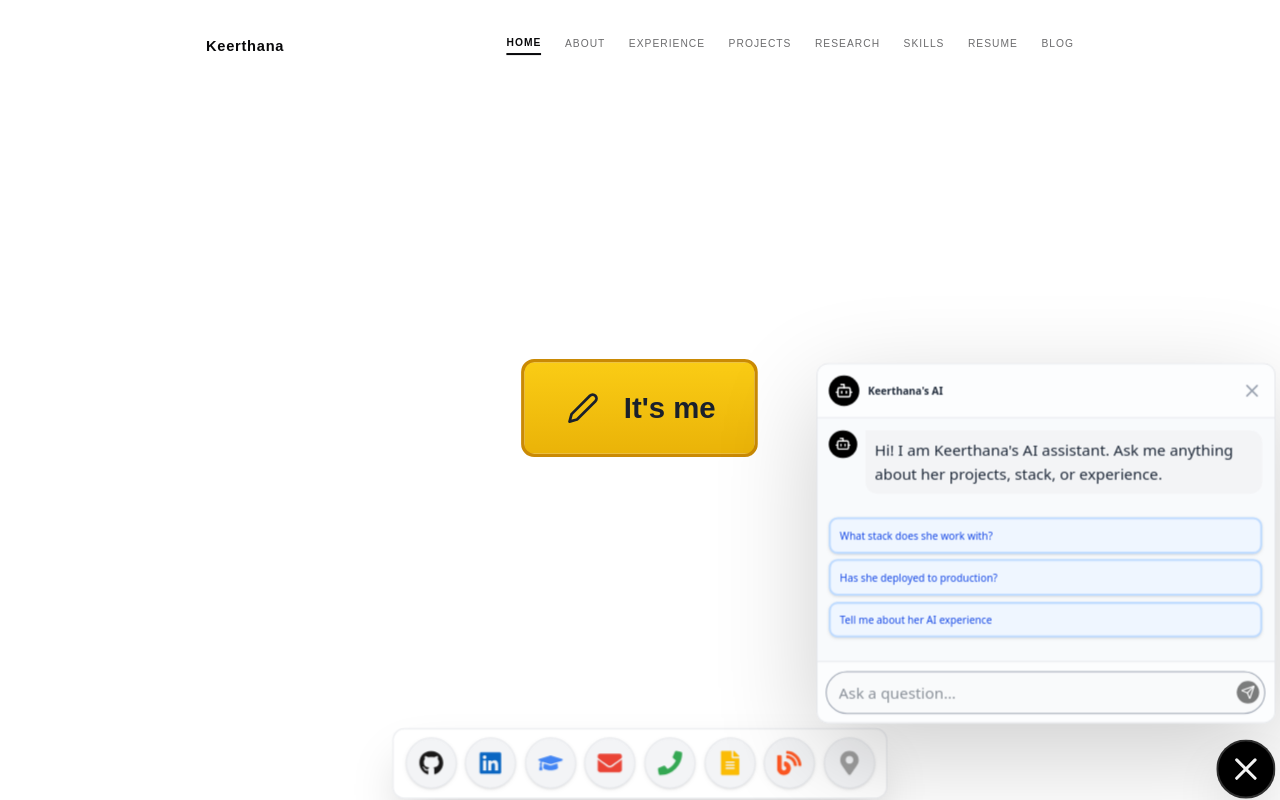
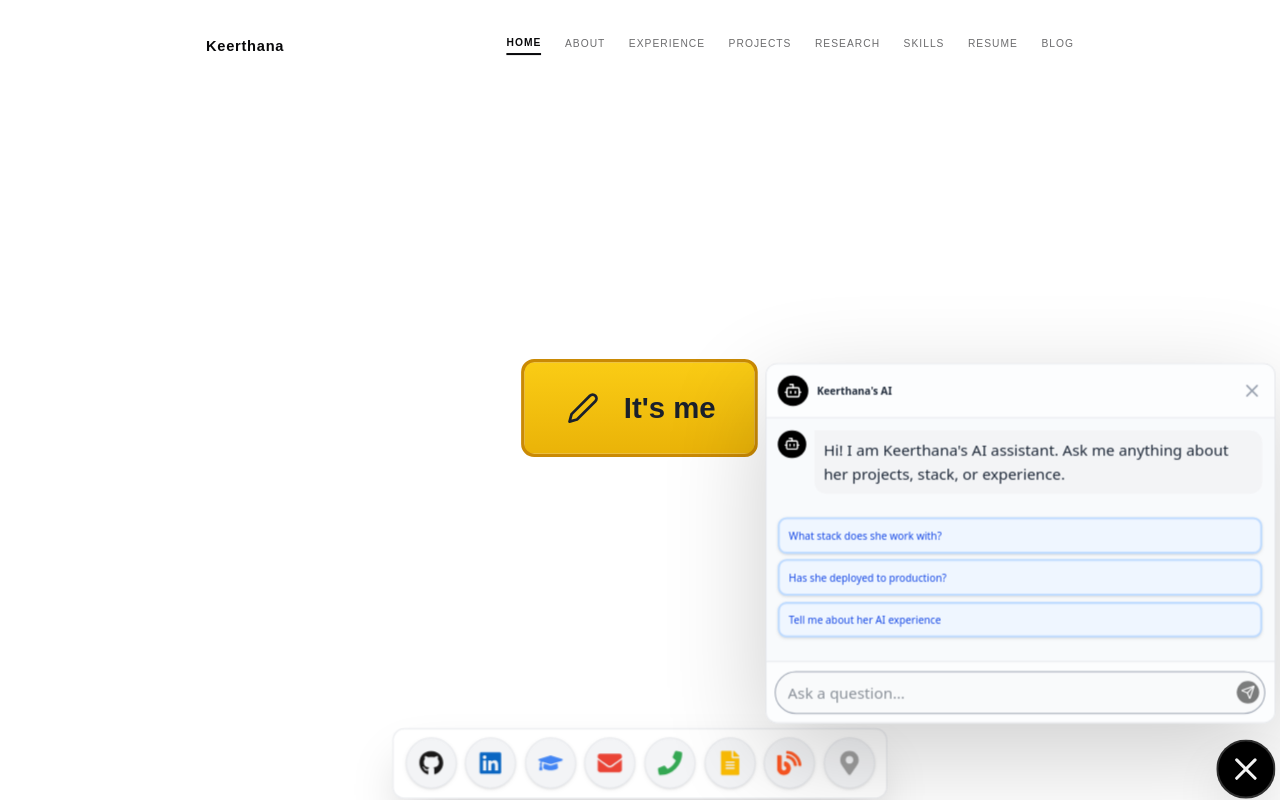
Before and after one commit to keerthana-b-v/portfolio, a Next.js app: page / in a window 1280 px wide. Both pictures are taken after a click on the button 1245 px from the left and 769 px from the top of the page. Built offline with nearby package versions, Linux system fonts and the light colour scheme.

Commit message:
Increase chat size significantly and forcefully kill horizontal scrollbar via CSS

```diff
--- a/src/app/globals.css
+++ b/src/app/globals.css
@@ -311,3 +311,11 @@ body {
   -ms-overflow-style: none;
   scrollbar-width: none;
 }
+
+/* Force disable horizontal scrollbar for chat */
+.chat-scroll::-webkit-scrollbar:horizontal {
+  display: none;
+}
+.chat-scroll {
+  overflow-x: hidden !important;
+}
--- a/src/components/ChatWidget.tsx
+++ b/src/components/ChatWidget.tsx
@@ -193,7 +193,7 @@ export default function ChatWidget() {
       </div>
 
       {/* Chat Area */}
-      <div className="p-4 flex-1 overflow-y-auto overflow-x-hidden bg-transparent flex flex-col gap-4 max-h-[65vh] md:max-h-none md:h-[400px]">
+      <div className="p-4 flex-1 overflow-y-auto overflow-x-hidden chat-scroll bg-transparent flex flex-col gap-4 max-h-[65vh] md:max-h-none md:h-[550px]">
         <div className="flex gap-3">
           <div className="bg-black text-white p-2 rounded-full h-fit flex-shrink-0">
             <Bot size={16} />
@@ -312,7 +312,7 @@ export default function ChatWidget() {
               animate={{ opacity: 1, scale: 1, y: 0 }}
               exit={{ opacity: 0, scale: 0.9, y: 20 }}
               className="hidden md:flex absolute z-[60] bottom-[calc(100%+16px)] right-[-10px] md:right-0 md:left-auto md:translate-x-0 bg-slate-50/95 backdrop-blur-2xl border border-gray-200 rounded-2xl shadow-[0_30px_100px_rgba(0,0,0,0.2)] pointer-events-auto overflow-hidden flex flex-col cursor-default origin-bottom-right"
-              style={{ maxHeight: "80vh", width: "450px", maxWidth: "95vw" }}
+              style={{ maxHeight: "80vh", width: "500px", maxWidth: "95vw" }}
             >
               {renderChatWindow(desktopMessagesEndRef)}
             </motion.div>
```
